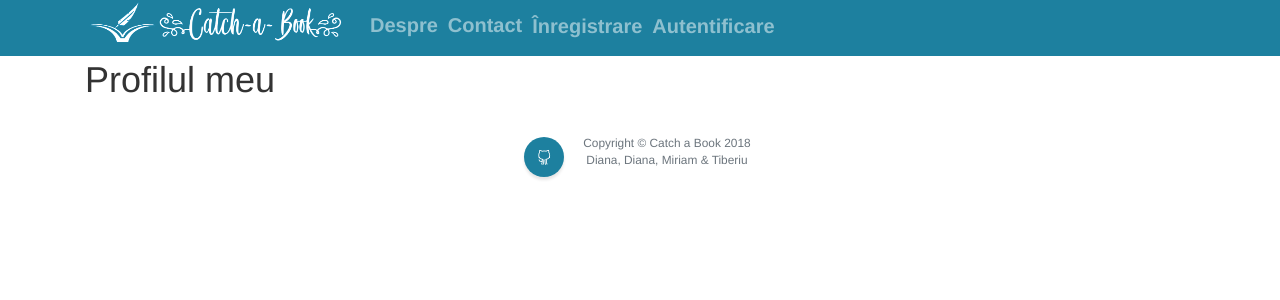
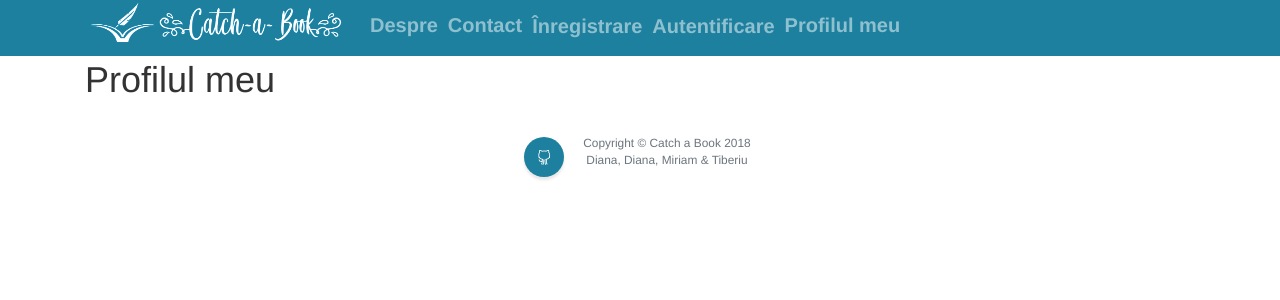
Before and after one commit to mdiannna/Catch-a-book, a Python web app: template Code/app/templates/my_profile.html in a window 1280 px wide. Shown: the top 300 px of the page. Run offline with Jinja, Linux system fonts and the light colour scheme; the template is opened without the code that fills it, so the values that code supplies are empty; some libraries are stand-ins or nearby versions.

Commit message:
added my profile button

```diff
--- a/Code/app/templates/layout.html
+++ b/Code/app/templates/layout.html
@@ -93,6 +93,9 @@
                     <button class="nav-link" onclick="document.getElementById('login_form').style.display='block'"
                             style="width:auto;font-size:20px; margin-top: 0.7rem ">Autentificare
                     </button>
+                </li>
+                <li class="nav-item text-bold">
+                    <a class="nav-link text-bold" href="/my-profile" style="font-size:20px; ">Profilul meu</a>
                 </li>
             </ul>
         </div>
```
